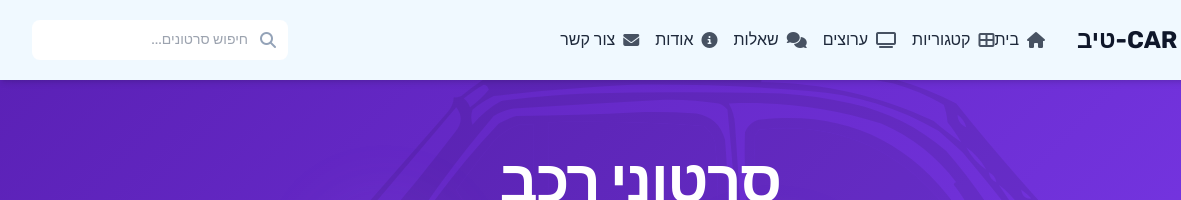
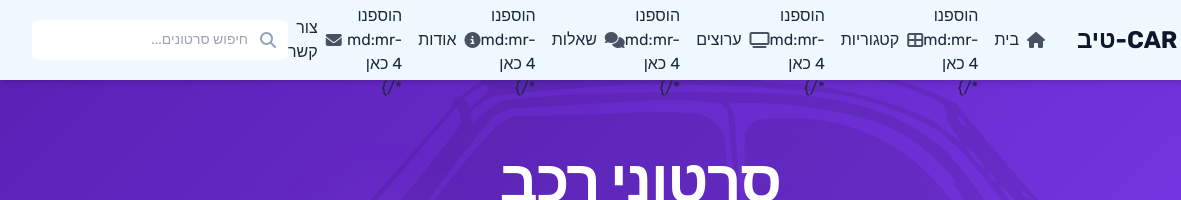
Before and after one commit to mmichaelush/kosher-car-videos, a plain HTML site: page index.html in a window 1280 px wide. Shown: the top 200 px of the page, 0-1181 px from the left. Drawn offline with nearby package versions, Linux system fonts and the light colour scheme.

Commit message:
Update index.html
ק5ו6

```diff
--- a/index.html
+++ b/index.html
@@ -46,14 +46,26 @@
                         <span class="text-2xl font-bold text-slate-900 hidden sm:block">CAR-טיב</span>
                         <span class="sr-only sm:hidden">CAR-טיב - דף הבית</span>
                     </a>
-                    <nav class="hidden md:mr-8 md:flex md:space-x-4 items-center" aria-label="ניווט ראשי">
-                    <a href="index.html" class="nav-link active flex items-center"><i class="fas fa-home ml-2 opacity-80"></i>בית</a>
-                    <a href="#homepage-categories-section" class="nav-link flex items-center"><i class="fas fa-th-large ml-2 opacity-80"></i>קטגוריות</a>
-                    <a href="#featured-channels-section" class="nav-link flex items-center"><i class="fas fa-tv ml-2 opacity-80"></i>ערוצים</a>
-                    <a href="#forum-inspiration-section" class="nav-link flex items-center"><i class="fas fa-comments ml-2 opacity-80"></i>שאלות</a>
-                    <a href="#about-section" class="nav-link flex items-center"><i class="fas fa-info-circle ml-2 opacity-80"></i>אודות</a>
-                    <a href="#contact-section" class="nav-link flex items-center"><i class="fas fa-envelope ml-2 opacity-80"></i>צור קשר</a>
-                </nav>
+                    <nav class="hidden md:mr-8 md:flex items-center" aria-label="ניווט ראשי">
+                        <a href="index.html" class="nav-link active flex items-center">
+                            <i class="fas fa-home ml-2 opacity-80"></i>בית
+                        </a>
+                        <a href="#homepage-categories-section" class="nav-link flex items-center md:mr-4"> {/* הוספנו md:mr-4 כאן */}
+                            <i class="fas fa-th-large ml-2 opacity-80"></i>קטגוריות
+                        </a>
+                        <a href="#featured-channels-section" class="nav-link flex items-center md:mr-4"> {/* הוספנו md:mr-4 כאן */}
+                            <i class="fas fa-tv ml-2 opacity-80"></i>ערוצים
+                        </a>
+                        <a href="#forum-inspiration-section" class="nav-link flex items-center md:mr-4"> {/* הוספנו md:mr-4 כאן */}
+                            <i class="fas fa-comments ml-2 opacity-80"></i>שאלות
+                        </a>
+                        <a href="#about-section" class="nav-link flex items-center md:mr-4"> {/* הוספנו md:mr-4 כאן */}
+                            <i class="fas fa-info-circle ml-2 opacity-80"></i>אודות
+                        </a>
+                        <a href="#contact-section" class="nav-link flex items-center md:mr-4"> {/* הוספנו md:mr-4 כאן */}
+                            <i class="fas fa-envelope ml-2 opacity-80"></i>צור קשר
+                        </a>
+                    </nav>
                 </div>
                 <div class="flex items-center space-x-3">
                     <div class="hidden md:block">
```
